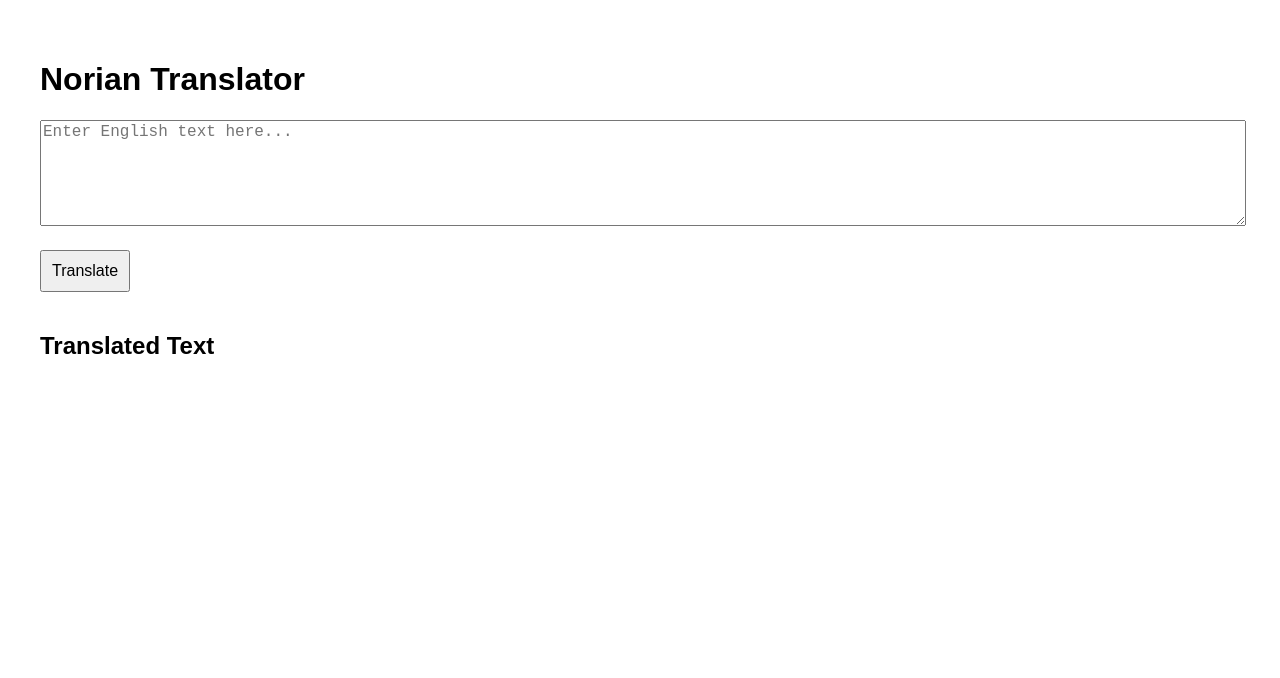
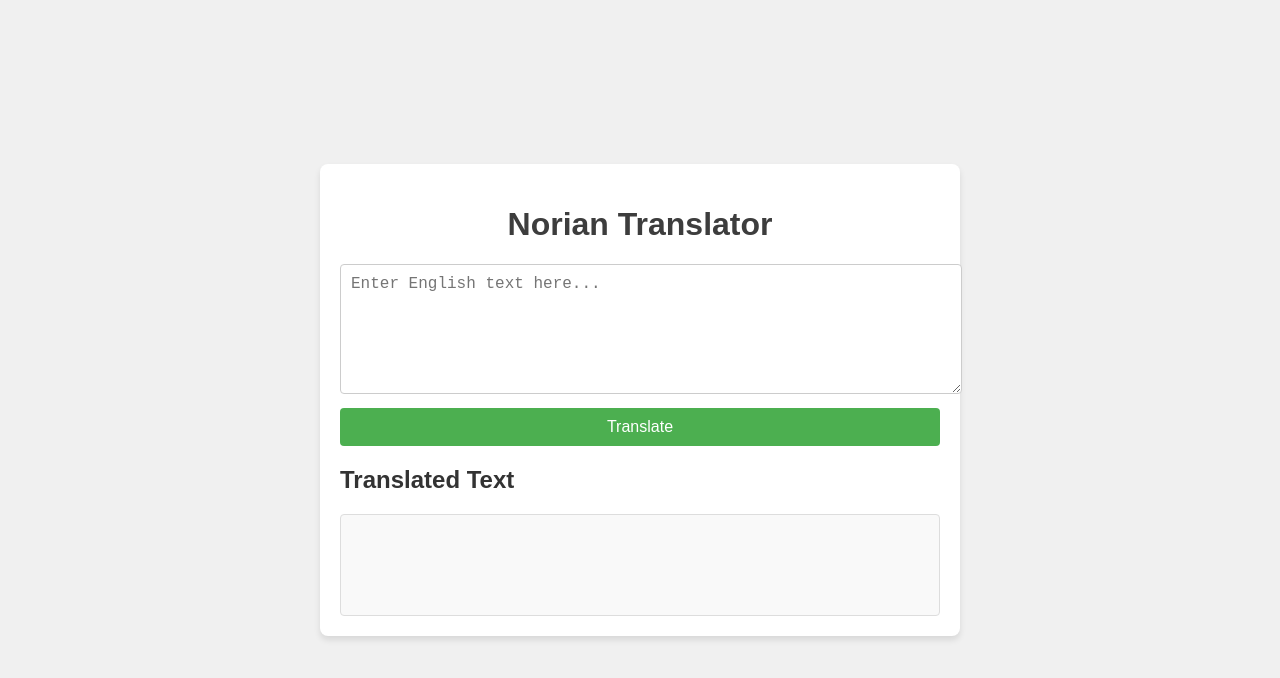
Before and after one commit to ChrystalisCreator/norian-translator, a plain HTML site: page index.html in a window 1280 px wide. Drawn offline with Linux system fonts and the light colour scheme.

Commit message:
Update style.css

```diff
--- a/style.css
+++ b/style.css
@@ -1,18 +1,61 @@
 body {
     font-family: Arial, sans-serif;
-  margin: 20px;
+    background-color: #f0f0f0;
+    display: flex;
+    justify-content: center;
+    align-items: center;
+    height: 100vh;
+    margin: 0;
+}
+
+.container {
+    background-color: white;
+    border-radius: 8px;
     padding: 20px;
+    box-shadow: 0 4px 6px rgba(0, 0, 0, 0.1);
+    width: 80%;
+    max-width: 600px;
+}
+
+h1 {
+    text-align: center;
+    color: #3d3d3d;
 }
 
 textarea {
     width: 100%;
-  height: 100px;
-  margin-bottom: 20px;
+    padding: 10px;
+    border-radius: 4px;
+    border: 1px solid #ccc;
     font-size: 16px;
+    margin-bottom: 10px;
 }
 
-select, button {
-  margin-bottom: 20px;
+button {
+    width: 100%;
     padding: 10px;
+    border-radius: 4px;
+    background-color: #4CAF50;
+    color: white;
     font-size: 16px;
+    border: none;
+    cursor: pointer;
 }
+
+button:hover {
+    background-color: #45a049;
+}
+
+h2 {
+    margin-top: 20px;
+    color: #333;
+}
+
+#outputText {
+    background-color: #f9f9f9;
+    border: 1px solid #ddd;
+    padding: 10px;
+    border-radius: 4px;
+    font-size: 16px;
+    min-height: 80px;
+}
```
Lines whose indentation alone changed are shown as unchanged.
